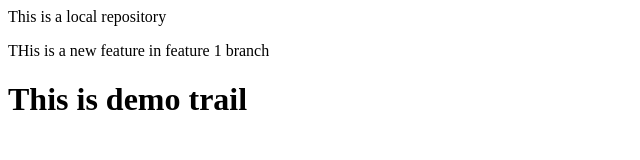
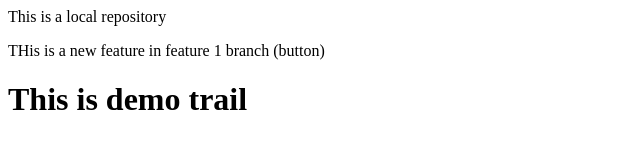
Before and after one commit to Sampath-Kumar06/local-repo, a plain HTML site: page index.html in a window 1280 px wide. Shown: the full height of the page, 0-640 px from the left. Drawn offline with Linux system fonts and the light colour scheme.

Commit message:
add both features

```diff
--- a/index.html
+++ b/index.html
@@ -1,3 +1,3 @@
 <p>This is a local repository</p>
-<p> THis is a new feature in feature 1 branch</p>
+<p> THis is a new feature in feature 1 branch (button)</p>
 <h1>This is demo trail</h1>
```
